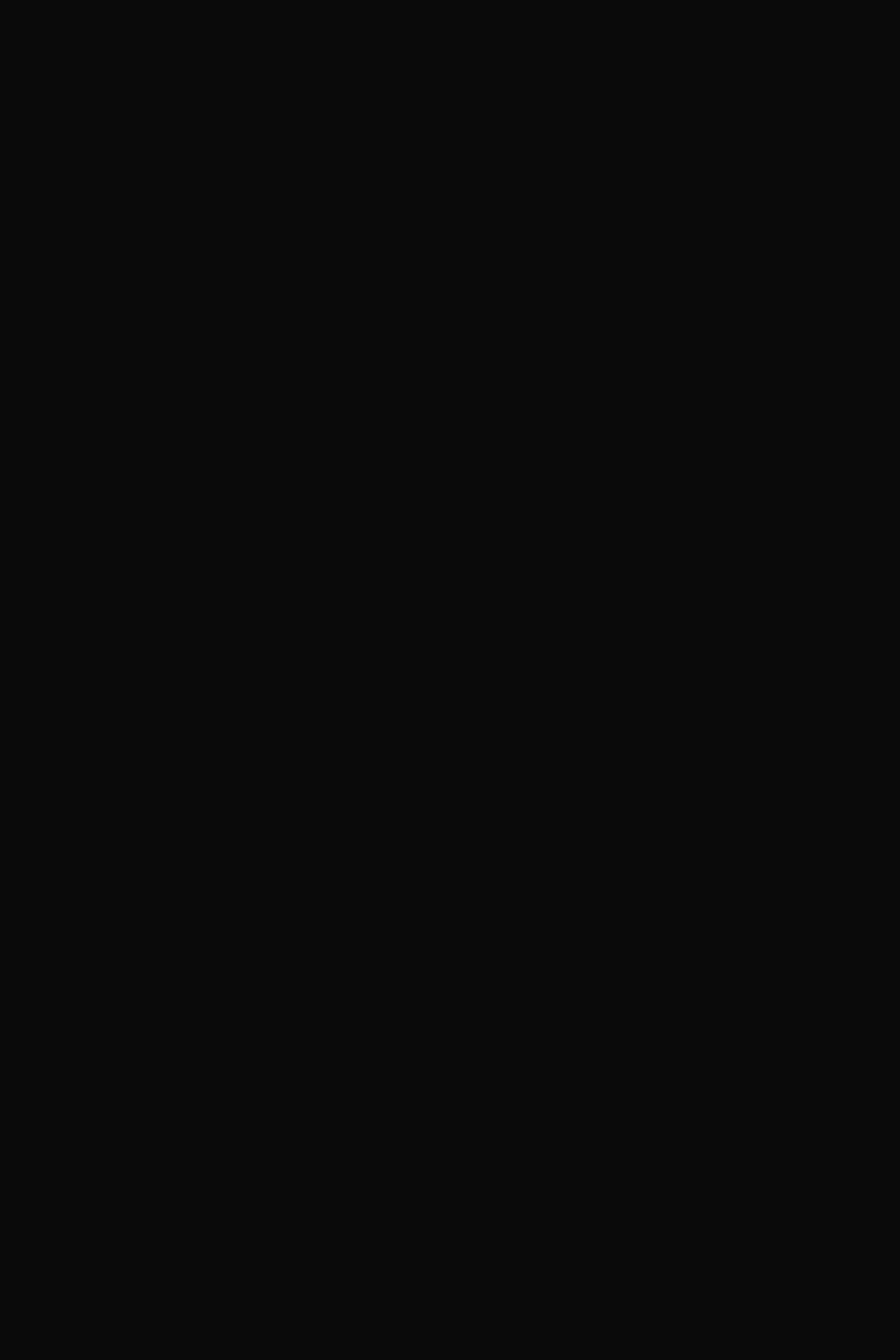
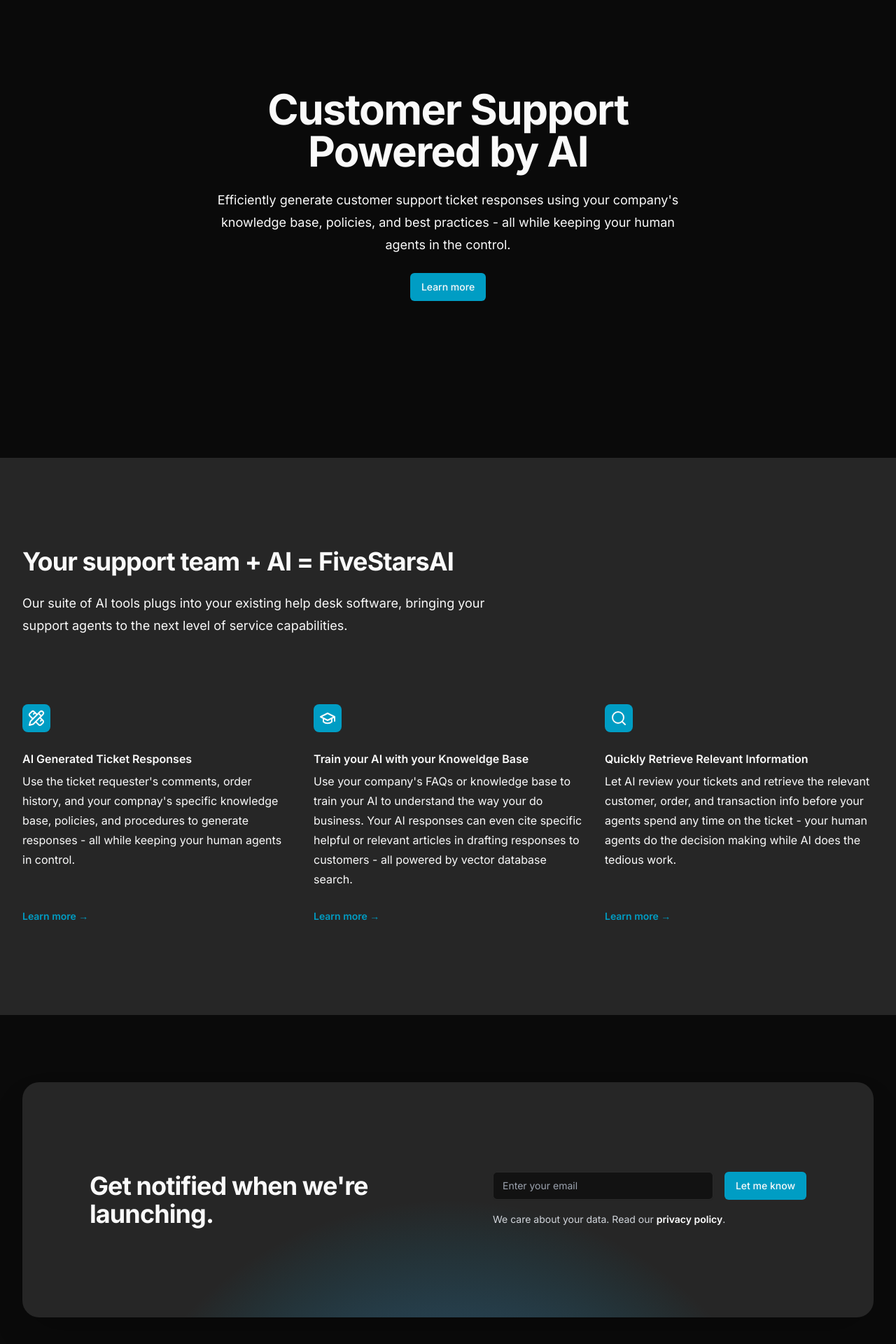
Before and after one commit to AustonianAI/fivestarsai, a Next.js app: page / in a window 1280 px wide. Shown: the part 98-2018 px from the top of the page at 70% size. Before the commit the page ends 800 px from the top, so only its background shows below. Built offline with nearby package versions, Linux system fonts and the light colour scheme.

Commit message:
features and contact section up

```diff
--- /dev/null
+++ b/app/(routes)/layout.tsx
@@ -0,0 +1,12 @@
+import Navbar from "@/components/navbar"
+
+const HomeLayout = ({ children }: { children: React.ReactNode }) => {
+  return (
+    <div>
+      <Navbar />
+      {children}
+    </div>
+  )
+}
+
+export default HomeLayout
--- /dev/null
+++ b/app/(routes)/page.tsx
@@ -0,0 +1,14 @@
+import { Button } from "@/components/ui/button"
+import Features from "@/components/features"
+import Hero from "@/components/hero"
+import Notification from "@/components/notification"
+
+export default function Home() {
+  return (
+    <>
+      <Hero />
+      <Features />
+      <Notification />
+    </>
+  )
+}
--- a/app/globals.css
+++ b/app/globals.css
@@ -31,8 +31,8 @@
     --secondary: 0 0% 96.1%;
     --secondary-foreground: 0 0% 9%;
 
-    --accent: 0 0% 96.1%;
-    --accent-foreground: 0 0% 9%;
+    --accent: 191.9 100% 38.4%;
+    --accent-foreground: 0 0% 98%;
 
     --destructive: 0 84.2% 60.2%;
     --destructive-foreground: 0 0% 98%;
@@ -64,7 +64,7 @@
     --secondary: 0 0% 14.9%;
     --secondary-foreground: 0 0% 98%;
 
-    --accent: 0 0% 14.9%;
+    --accent: 191.9 100% 38.4%;
     --accent-foreground: 0 0% 98%;
 
     --destructive: 0 62.8% 30.6%;
--- a/app/page.tsx
+++ /dev/null
@@ -1,9 +0,0 @@
-import Navbar from "@/components/navbar"
-
-export default function Home() {
-  return (
-    <main>
-      <Navbar />
-    </main>
-  )
-}
--- /dev/null
+++ b/components/features.tsx
@@ -0,0 +1,71 @@
+import { GraduationCap, PencilRuler, Search } from "lucide-react"
+
+const features = [
+  {
+    name: "AI Generated Ticket Responses",
+    description:
+      "Use the ticket requester's comments, order history, and your compnay's specific knowledge base, policies, and procedures to generate responses - all while keeping your human agents in control.",
+    href: "#",
+    icon: PencilRuler,
+  },
+  {
+    name: "Train your AI with your Knoweldge Base",
+    description:
+      "Use your company's FAQs or knowledge base to train your AI to understand the way your do business. Your AI responses can even cite specific helpful or relevant articles in drafting responses to customers - all powered by vector database search.",
+    href: "#",
+    icon: GraduationCap,
+  },
+  {
+    name: "Quickly Retrieve Relevant Information",
+    description:
+      "Let AI review your tickets and retrieve the relevant customer, order, and transaction info before your agents spend any time on the ticket - your human agents do the decision making while AI does the tedious work.",
+    href: "#",
+    icon: Search,
+  },
+]
+
+const Features = () => {
+  return (
+    <div className="bg-secondary py-24 sm:py-32">
+      <div className="mx-auto max-w-7xl px-6 lg:px-8">
+        <div className="mx-auto max-w-2xl lg:mx-0">
+          <h2 className="text-secondary-foreground text-3xl font-bold tracking-tight sm:text-4xl">
+            Your support team + AI = FiveStarsAI
+          </h2>
+          <p className="text-secondary-foreground mt-6 text-lg leading-8">
+            Our suite of AI tools plugs into your existing help desk software,
+            bringing your support agents to the next level of service
+            capabilities.
+          </p>
+        </div>
+        <div className="mx-auto mt-16 max-w-2xl sm:mt-20 lg:mt-24 lg:max-w-none">
+          <dl className="grid max-w-xl grid-cols-1 gap-x-8 gap-y-16 lg:max-w-none lg:grid-cols-3">
+            {features.map((feature) => (
+              <div key={feature.name} className="flex flex-col">
+                <dt className="text-base font-semibold leading-7 text-secondary-foreground">
+                  <div className="mb-6 flex h-10 w-10 items-center justify-center rounded-lg bg-accent">
+                    <feature.icon className="h-6 w-6" aria-hidden="true" />
+                  </div>
+                  {feature.name}
+                </dt>
+                <dd className="mt-1 flex flex-auto flex-col text-base leading-7">
+                  <p className="flex-auto">{feature.description}</p>
+                  <p className="mt-6">
+                    <a
+                      href={feature.href}
+                      className="text-sm font-semibold leading-6 text-accent"
+                    >
+                      Learn more <span aria-hidden="true">→</span>
+                    </a>
+                  </p>
+                </dd>
+              </div>
+            ))}
+          </dl>
+        </div>
+      </div>
+    </div>
+  )
+}
+
+export default Features
--- /dev/null
+++ b/components/hero.tsx
@@ -0,0 +1,23 @@
+import { Button } from "./ui/button"
+
+const Hero = () => {
+  return (
+    <div className="mx-auto max-w-2xl py-32 sm:py-48 lg:py-56">
+      <div className="text-center">
+        <h1 className="text-4xl font-bold tracking-tight sm:text-6xl">
+          Customer Support Powered by AI
+        </h1>
+        <p className="mt-6 text-lg leading-8">
+          Efficiently generate customer support ticket responses using your
+          company&apos;s knowledge base, policies, and best practices - all
+          while keeping your human agents in the control.
+        </p>
+        <Button className="mt-6" variant="accent">
+          Learn more
+        </Button>
+      </div>
+    </div>
+  )
+}
+
+export default Hero
--- a/components/navbar.tsx
+++ b/components/navbar.tsx
@@ -9,7 +9,6 @@
 import { ModeToggle } from "@/components/mode-toggle"
 
 import MobileSidebar from "./mobile-sidebar"
-import { Button } from "./ui/button"
 
 export const NAV_ROUTES = [
   { name: "Product", href: "#" },
--- /dev/null
+++ b/components/notification.tsx
@@ -0,0 +1,68 @@
+import { Button } from "./ui/button"
+
+const Notification = () => {
+  return (
+    <div className="py-16 sm:py-24">
+      <div className="mx-auto max-w-7xl sm:px-6 lg:px-8">
+        <div className="relative isolate flex flex-col gap-10 overflow-hidden bg-muted px-6 py-24 shadow-2xl sm:rounded-3xl sm:px-24 lg:flex-row lg:items-center xl:py-32">
+          <h2 className="max-w-2xl text-3xl font-bold tracking-tight text-primary sm:text-4xl xl:max-w-none xl:flex-auto">
+            Get notified when we&apos;re launching.
+          </h2>
+          <form className="w-full max-w-md">
+            <div className="flex gap-x-4">
+              <label htmlFor="email-address" className="sr-only">
+                Email address
+              </label>
+              <input
+                placeholder="Enter your email"
+                type="email"
+                id="email"
+                autoComplete="email"
+                required
+                className="min-w-0 flex-auto rounded-md border-0 px-3.5 py-2 text-primary shadow-sm ring-1 ring-inset ring-white/10 focus:ring-2 focus:ring-inset focus:ring-white sm:text-sm sm:leading-6"
+              />
+              <Button type="submit" variant="accent">
+                Let me know
+              </Button>
+            </div>
+            <p className="mt-4 text-sm leading-6 text-gray-300">
+              We care about your data. Read our{" "}
+              <a href="#" className="font-semibold text-white">
+                privacy&nbsp;policy
+              </a>
+              .
+            </p>
+          </form>
+          <svg
+            viewBox="0 0 1024 1024"
+            className="absolute left-1/2 top-1/2 -z-10 h-[64rem] w-[64rem] -translate-x-1/2"
+            aria-hidden="true"
+          >
+            <circle
+              cx={512}
+              cy={512}
+              r={512}
+              fill="url(#759c1415-0410-454c-8f7c-9a820de03641)"
+              fillOpacity="0.7"
+            />
+            <defs>
+              <radialGradient
+                id="759c1415-0410-454c-8f7c-9a820de03641"
+                cx={0}
+                cy={0}
+                r={1}
+                gradientUnits="userSpaceOnUse"
+                gradientTransform="translate(512 512) rotate(90) scale(512)"
+              >
+                <stop stopColor="#7775D6" />
+                <stop offset={1} stopColor="#009DC4" stopOpacity={0} />
+              </radialGradient>
+            </defs>
+          </svg>
+        </div>
+      </div>
+    </div>
+  )
+}
+
+export default Notification
--- a/components/ui/button.tsx
+++ b/components/ui/button.tsx
@@ -18,6 +18,7 @@
           "bg-secondary text-secondary-foreground hover:bg-secondary/80",
         ghost: "hover:bg-accent hover:text-accent-foreground",
         link: "text-primary underline-offset-4 hover:underline",
+        accent: "bg-accent text-accent-foreground hover:bg-accent/90",
       },
       size: {
         default: "h-10 px-4 py-2",
```
Also changed, not shown: tailwind.config.ts (deleted, +0 -20 lines).
